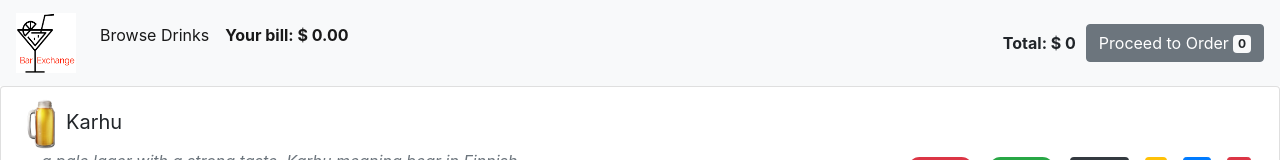
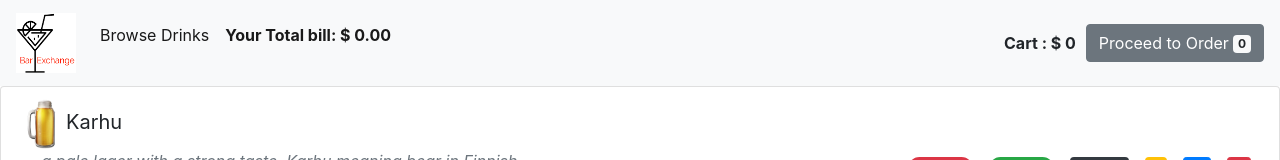
Before and after one commit to Tyaisurm/react-codecamp-2019, a React (Create React App) app: page / in a window 1280 px wide. Shown: the top 160 px of the page. Built offline with nearby package versions, Linux system fonts and the light colour scheme.

Commit message:
Minor changes to text in Navigation

```diff
--- a/src/containers/navigation.jsx
+++ b/src/containers/navigation.jsx
@@ -33,16 +33,21 @@ class Navigation extends React.Component {
               </a>
             </li>
             <li className="nav-item active">
-              <p className="nav-link" style={{fontWeight: "bold"}}>
-                Your bill: $ {this.props.bill.toFixed(2)}
+              <p className="nav-link" style={{ fontWeight: "bold" }}>
+                Your Total bill: $ {this.props.bill.toFixed(2)}
               </p>
             </li>
           </ul>
-          <div style={{margin: 10, fontWeight: "bold"}}>
-            Total: $ {this.props.totalSum}
+          <div style={{ margin: 10, fontWeight: "bold" }}>
+            Cart : $ {this.props.totalSum}
           </div>
-          <button type="button" className="btn btn-secondary float-sm-right" onClick={this.props.checkOut}>
-            Proceed to Order <span className="badge badge-light">{this.props.totalDrinks}</span>
+          <button
+            type="button"
+            className="btn btn-secondary float-sm-right"
+            onClick={this.props.checkOut}
+          >
+            Proceed to Order{" "}
+            <span className="badge badge-light">{this.props.totalDrinks}</span>
             <span className="sr-only">unread messages</span>
           </button>
         </div>
```
